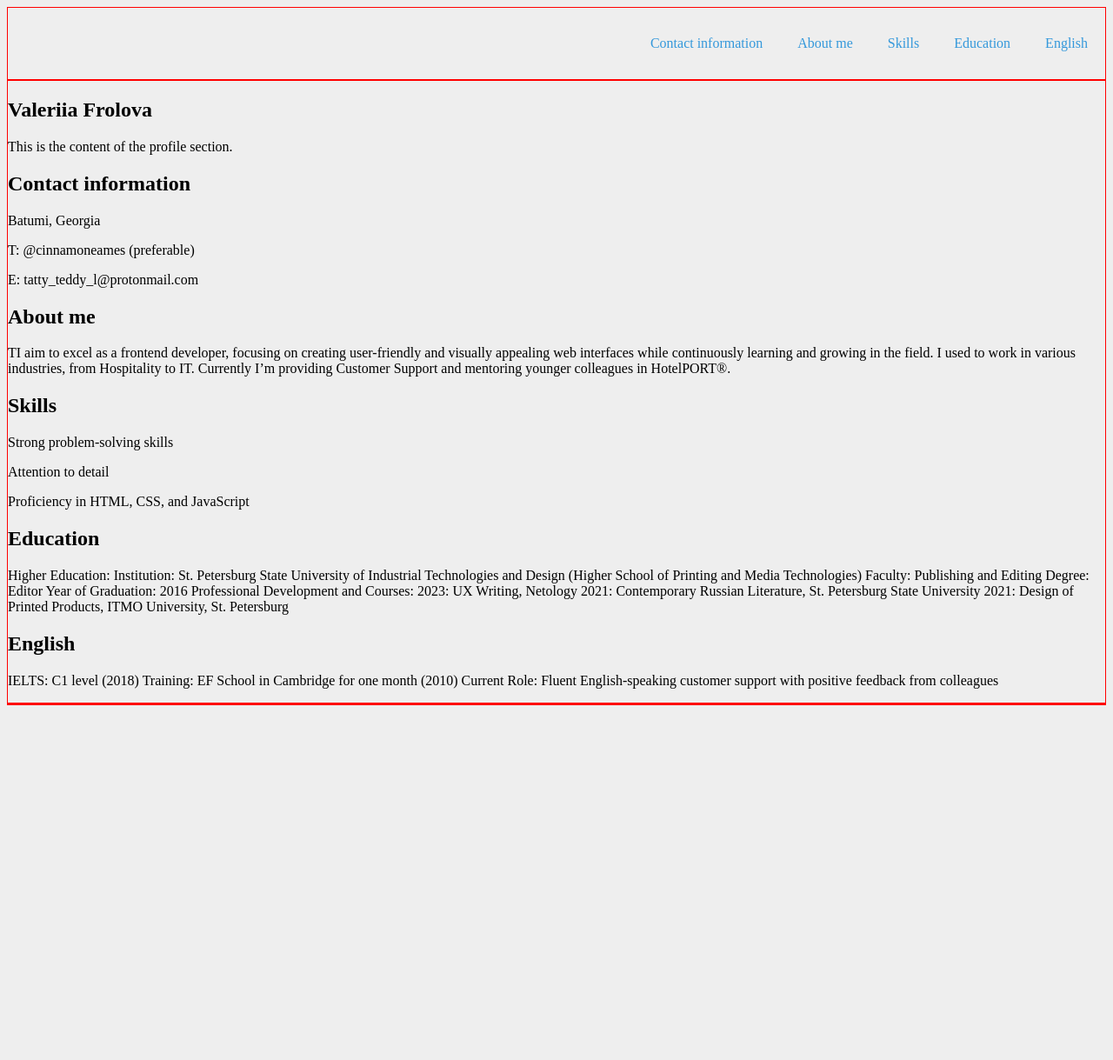
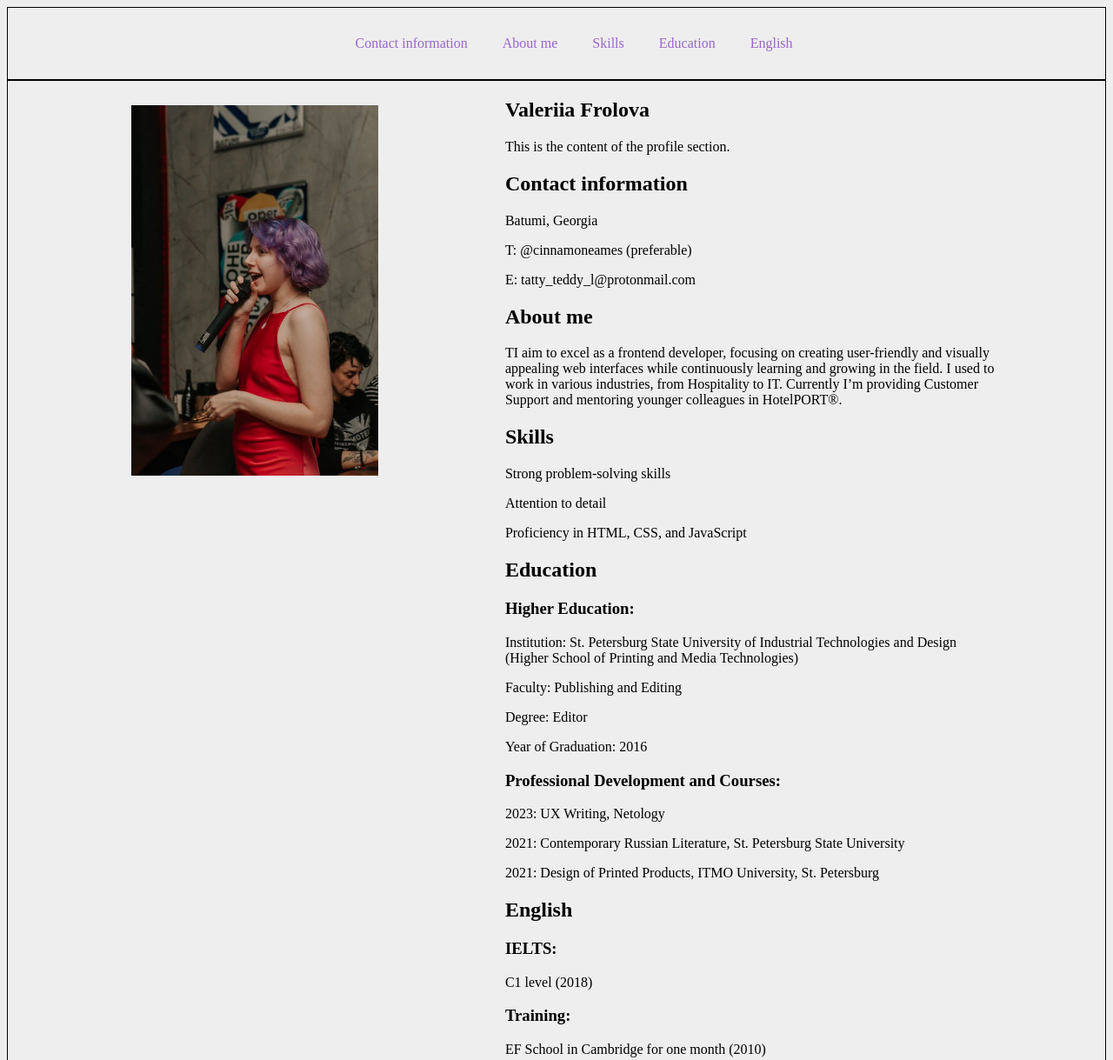
Before and after one commit to ZLELYA/rsschool-cv, a plain HTML site: page index.html in a window 1280 px wide. Shown: the top 1219 px of the page at 87% size. Before the commit the page ends 819 px from the top, so only its background shows below. Drawn offline with Linux system fonts and the light colour scheme; a web font is replaced by a local one.

Commit message:
feat: edit cv

```diff
--- a/index.html
+++ b/index.html
@@ -31,6 +31,13 @@
  </header>
  <main class="main">
     <div class="container"></div>
+
+    <div class="firstcolumn">
+        <div class="textcols-item">
+            <img src="avatar.jpg" alt="avatar" class="center" />
+    </div>
+
+     <div class="textcols-item">
             <section class="section" id="profile">
                 <h1 class="section-title">Valeriia Frolova</h1>
                     <p>This is the content of the profile section.</p>
@@ -53,28 +60,37 @@
             </section>
             <section class="section" id="education">
                 <h2 class="section-title">Education</h2>
-        <p>Higher Education:
-
-            Institution: St. Petersburg State University of Industrial Technologies and Design (Higher School of Printing and Media Technologies)
-            Faculty: Publishing and Editing
-            Degree: Editor
-            Year of Graduation: 2016
-            Professional Development and Courses:
-
-            2023: UX Writing, Netology
-            2021: Contemporary Russian Literature, St. Petersburg State University
-            2021: Design of Printed Products, ITMO University, St. Petersburg
-            </p>
+                <h3>Higher Education:</h3>
+                <p>Institution: St. Petersburg State University of Industrial Technologies and Design (Higher School of Printing and Media Technologies)</p>
+                <p>Faculty: Publishing and Editing</p>
+                <p>Degree: Editor</p>
+                <p>Year of Graduation: 2016</p>
+                <h3>Professional Development and Courses:</h3>
+                <p>2023: UX Writing, Netology</p>
+                <p>2021: Contemporary Russian Literature, St. Petersburg State University</p>
+                <p>2021: Design of Printed Products, ITMO University, St. Petersburg</p>
             </section>
             <section class="section" id="english">
                 <h2 class="section-title">English</h2>
-        <p>IELTS: C1 level (2018)
-            Training: EF School in Cambridge for one month (2010)
-            Current Role: Fluent English-speaking customer support with positive feedback from colleagues</p>
+                <h3>IELTS:</h3>
+                <p>C1 level (2018)</p>
+                <h3>Training:</h3>
+                <p>EF School in Cambridge for one month (2010)</p>
+                <h3>Current Role:</h3>
+                <p>Fluent English-speaking customer support with positive feedback from colleagues</p>
             </section>
+        </div>
+    </div>
+
  </main>
  <footer class="footer">
     <div class="container"></div>
+    <p><a href="https://github.com/ZLELYA">ZLELYA</a></p>
+    <p>2024</p>
+    <p><a href="https://rs.school/courses/javascript-ru">
+        <img src="logors.png" width="100" height="100" width="100">
+    </a>
+    </p>
  </footer>
 </body>
 </html>
--- a/style.css
+++ b/style.css
@@ -20,7 +20,7 @@ body {
 }
 .nav-list {
   display: flex;
-  justify-content: flex-end;
+  justify-content: center;
   align-items: center;
   list-style: none;
 }
@@ -28,21 +28,46 @@ body {
   padding: 0 20px;
   line-height: 50px;
   text-decoration: none;
-  color: #3498db;
+  color: #9966cc;
   font-size: 16px;
 }
 nav-link:hover {
-  color: #2980b9;
+  color: #7a49ab;
 }
 html {
   scroll-behavior: smooth;
 }
 .header{
-  border: 1px solid red;.
+  border: 1px solid black;
 }
+
 .main{
-  border: 1px solid red;.
+  border: 1px solid black;
 }
+
+.center {
+  display: block;
+  margin-left: auto;
+  margin-right: auto;
+  width: 50%;
+  margin-top: 5%;
+}
+
+.firstcolumn {
+	white-space: nowrap;
+}
+.textcols-item {
+	white-space: normal;
+	display: inline-block;
+	width: 45%;
+	vertical-align: top;
+}
+.textcols .textcols-item:first-child {
+	margin-right: 4%;
+  width: 35%;
+}
+
 .footer{
-  border: 1px solid red;.
+  border: 1px solid black;
+  text-align: center;
 }
```
Also changed, not shown: avatar.jpg (renamed from GOCDsF2W4AEquDY.jpg), logors.png (added), 1 other file. Lines whose indentation alone changed are shown as unchanged.
